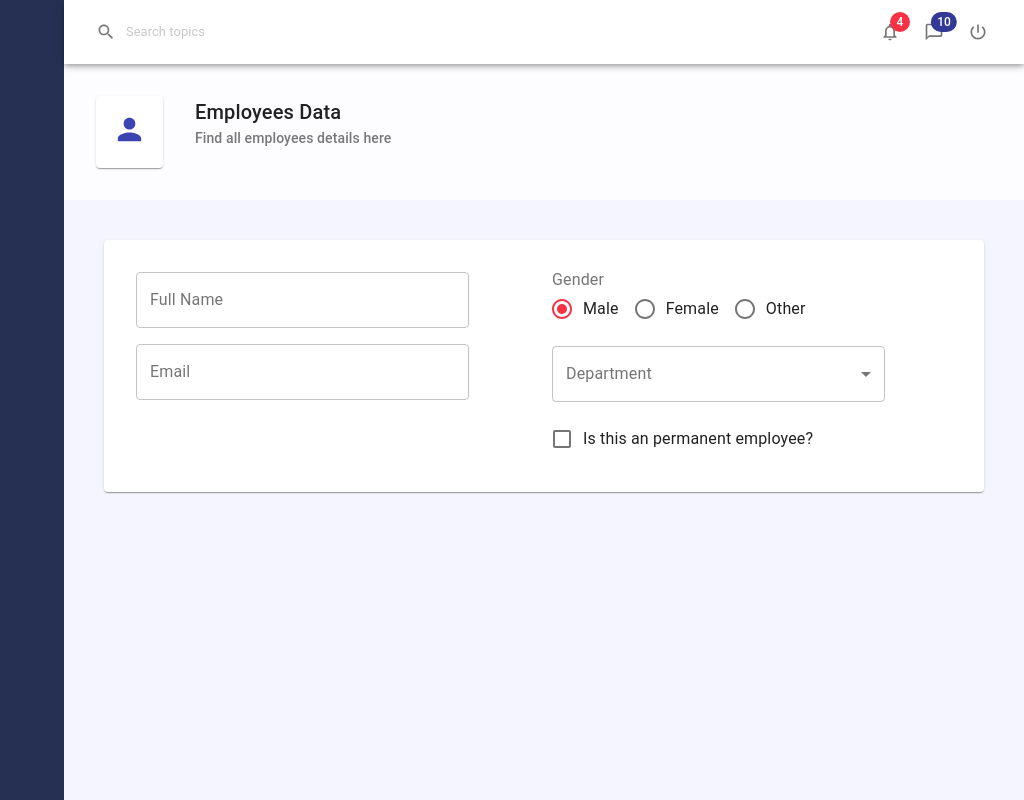
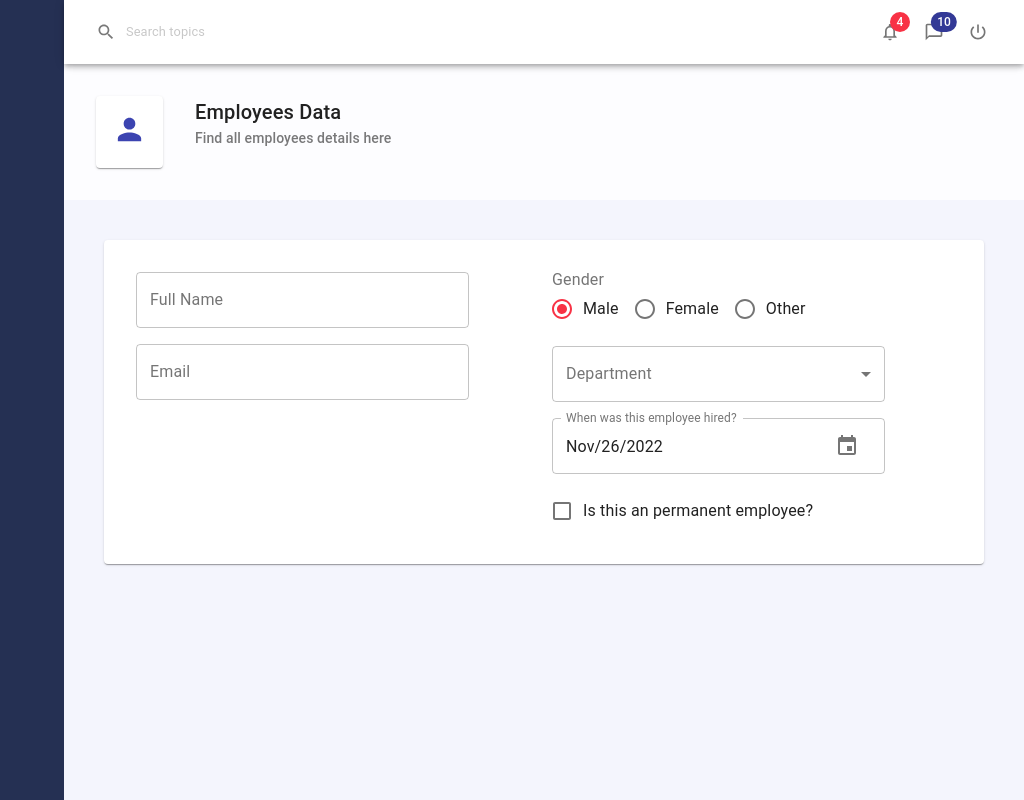
Before and after one commit to HammadSiddique/Material-UI-dashboard, a React (Create React App) app: page / in a window 1280 px wide. Shown: the whole page, without its empty margins (256-1280 px from the left). Built offline with nearby package versions, Linux system fonts and the light colour scheme.

Commit message:
Update employee form with date component

```diff
--- a/src/App/pages/Employees/EmployeeForm.jsx
+++ b/src/App/pages/Employees/EmployeeForm.jsx
@@ -42,6 +42,7 @@ export default function EmployeesForm() {
           onChange={handleInputChange}
           options={employeeSerivce.getDeparmentCollection()}
           />
+          <Controls.DatePicker label='When was this employee hired?' name='hireDate' value={values.hireDate} onChange={handleInputChange}/>
           <Controls.Checkbox label='Is this an permanent employee?' name='isPermanent' value={values.isPermanent} onChange={handleInputChange}/>
           </Grid>
       </Grid>
```
